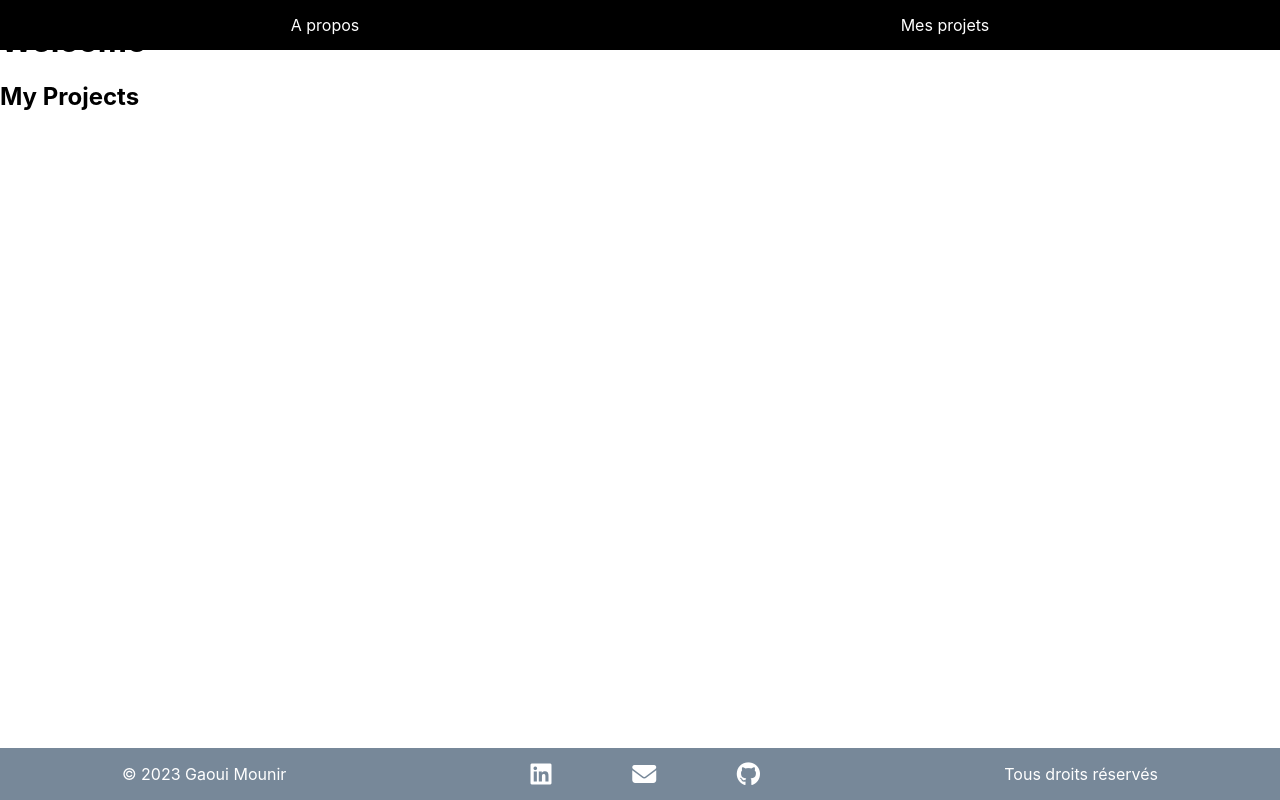
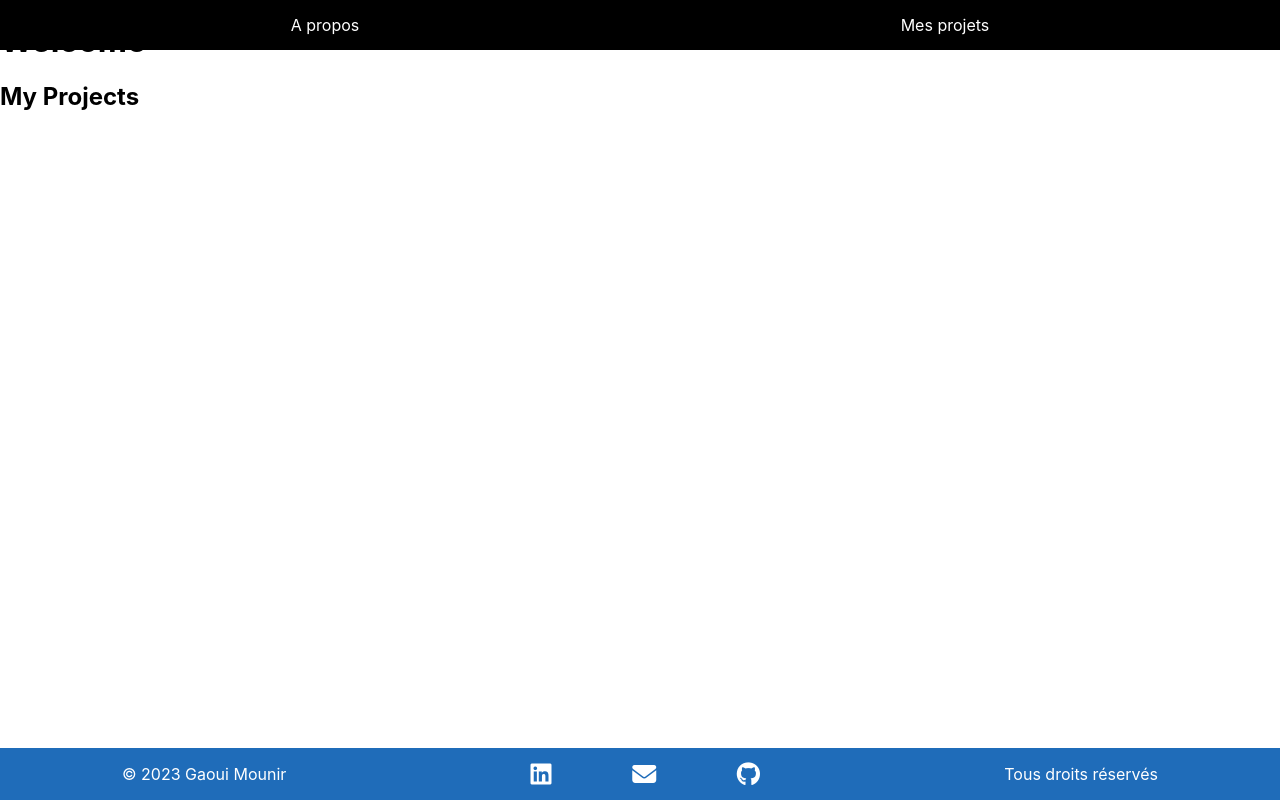
Before and after one commit to gaouimounir/Portfolio, a React (Create React App) app: page / in a window 1280 px wide. Built offline with nearby package versions, Linux system fonts and the light colour scheme.

Commit message:
change color footer

```diff
--- a/src/styles/footer.css
+++ b/src/styles/footer.css
@@ -2,7 +2,7 @@
     display: flex;
     flex-direction: row;
     justify-content: space-around;
-    background-color: lightslategray;
+    background-color: rgb(31, 108, 185);
     color: white;
     position: fixed;
     bottom: 0;
```
